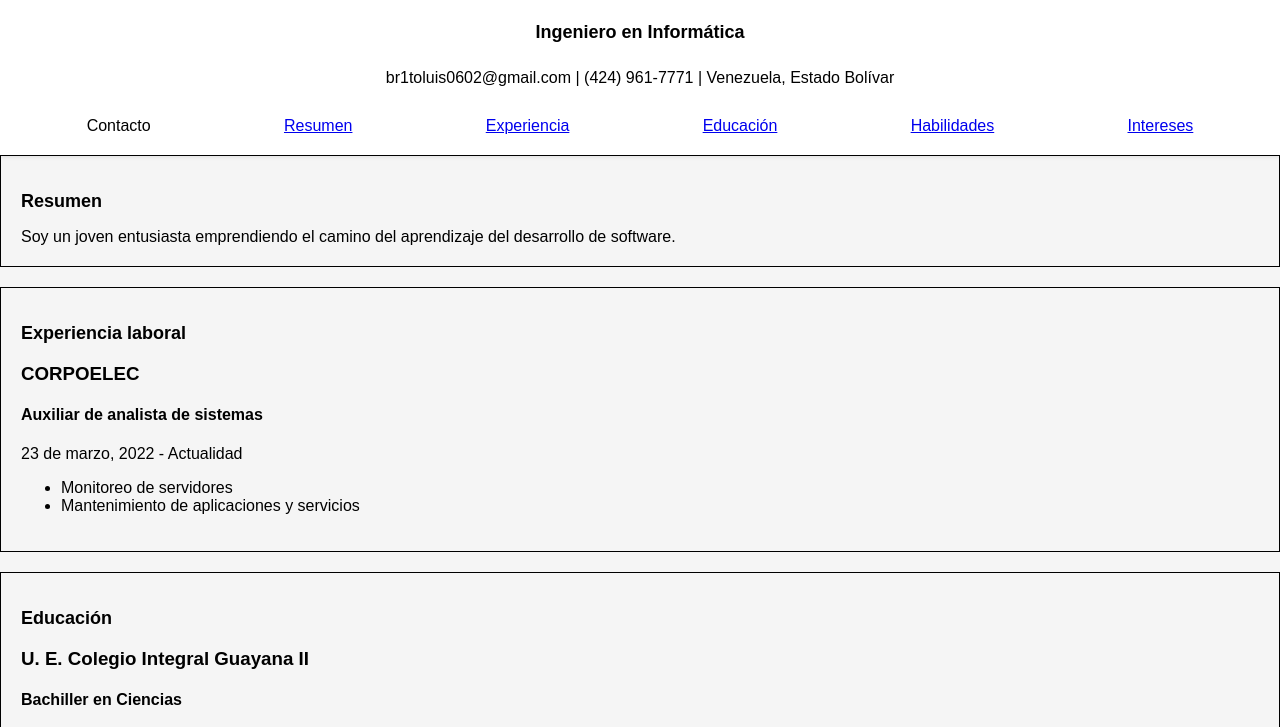
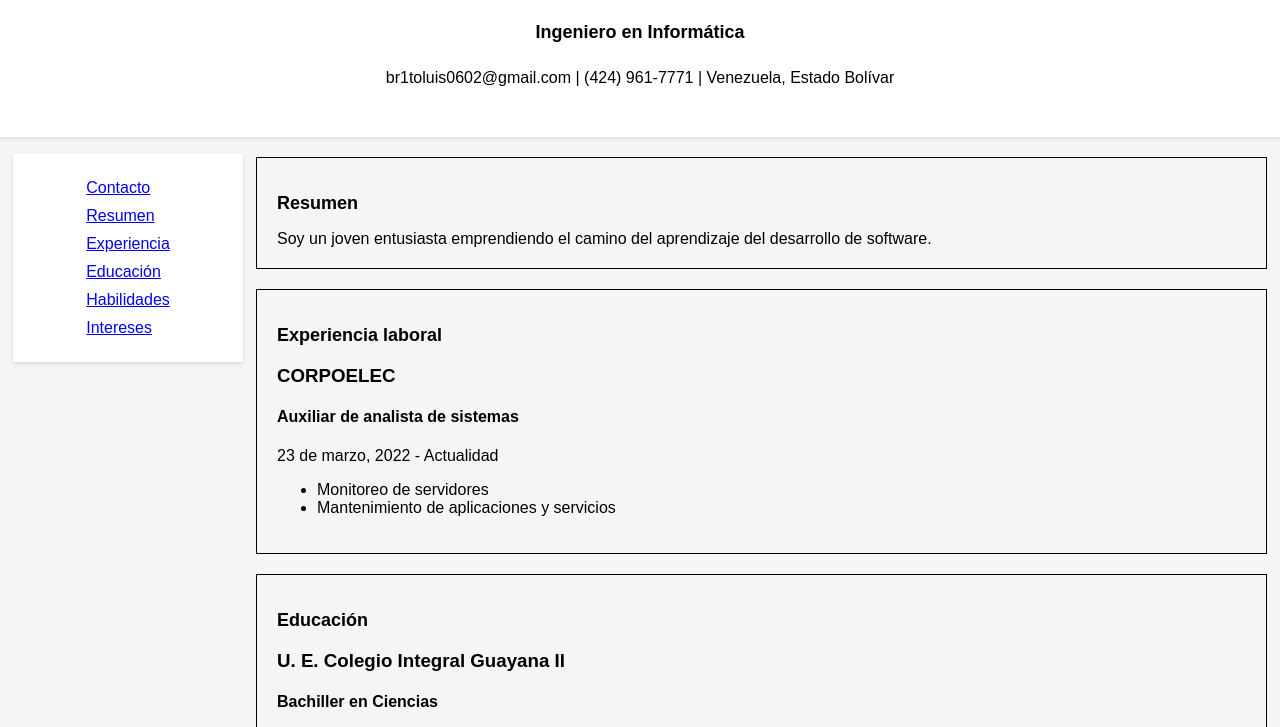
Before and after one commit to Mstaz4/Practica_4, a plain HTML site: page index.html in a window 1280 px wide. Shown: the part 67-794 px from the top of the page. Drawn offline with Linux system fonts and the light colour scheme.

Commit message:
refactor: change navbar position and behavior
- The navbar have fixed position to implement a scroll behavior
- Integrate the `Contacto` link

```diff
--- a/index.html
+++ b/index.html
@@ -1,21 +1,23 @@
-<!DOCTYPE html>
+<!doctype html>
 <html lang="en">
   <head>
-    <meta charset="UTF-8">
-    <meta name="viewport" content="width=device-width, initial-scale=1.0">
+    <meta charset="UTF-8" />
+    <meta name="viewport" content="width=device-width, initial-scale=1.0" />
     <title>CV</title>
-    <link rel="stylesheet" href="style.css">
+    <link rel="stylesheet" href="style.css" />
   </head>
   <body>
-    <header>
+    <header id="Contacto">
       <div class="contenedor-header">
         <h1>Luis Brito</h1>
         <h2>Ingeniero en Informática</h2>
-            <p>br1toluis0602@gmail.com | (424) 961-7771 | Venezuela, Estado Bolívar</p>
+        <p>
+          br1toluis0602@gmail.com | (424) 961-7771 | Venezuela, Estado Bolívar
+        </p>
       </div>
       <nav>
         <ul>
-            <li class="selected">Contacto</li>
+          <li><a href="#Contacto">Contacto</a></li>
           <li><a href="#Resumen">Resumen</a></li>
           <li><a href="#Experiencia">Experiencia</a></li>
           <li><a href="#Educacion">Educación</a></li>
@@ -25,10 +27,12 @@
       </nav>
     </header>
 
+    <main>
       <section id="Resumen" class="resumen">
         <h2>Resumen</h2>
         <p>
-        Soy un joven entusiasta emprendiendo el camino del aprendizaje del desarrollo de software.
+          Soy un joven entusiasta emprendiendo el camino del aprendizaje del
+          desarrollo de software.
         </p>
       </section>
 
@@ -79,7 +83,6 @@
           <li>Pixel Art</li>
         </ul>
       </section>
-    </div>
-
+    </main>
   </body>
 </html>
--- a/style.css
+++ b/style.css
@@ -35,18 +35,37 @@ p {
   margin-bottom: 0;
 }
 
+nav {
+  position: fixed;
+  display: flex;
+  flex-direction: column;
+  top: 221px;
+  left: 1%;
+  width: 18%;
+  background-color: #fff;
+  box-shadow: 0 2px 4px rgba(0, 0, 0, 0.1);
+  align-items: center;
+}
+
 /* Estilos para la navegación */
 nav ul {
   display: flex;
-  justify-content: space-around;
-  align-items: center;
+  flex-direction: column;
   list-style: none;
   margin: 0;
-  padding: 0;
+  padding: 20px 0 20px 0;
+}
+
+nav li {
+  margin: 5px 0 5px 0;
+}
+
+main {
+  padding: 0 1% 0 20%;
 }
 
 section {
   border: 1px solid black; /* Agrega un borde negro de 1px */
   padding: 20px; /* Agrega espacio interno de 20px */
-  margin-bottom: 20px; /* Agrega margen inferior de 20px */
+  margin: 20px 0 20px 0; /* Agrega margen superior e inferior de 20px */
 }
```
Lines whose indentation alone changed are shown as unchanged.
